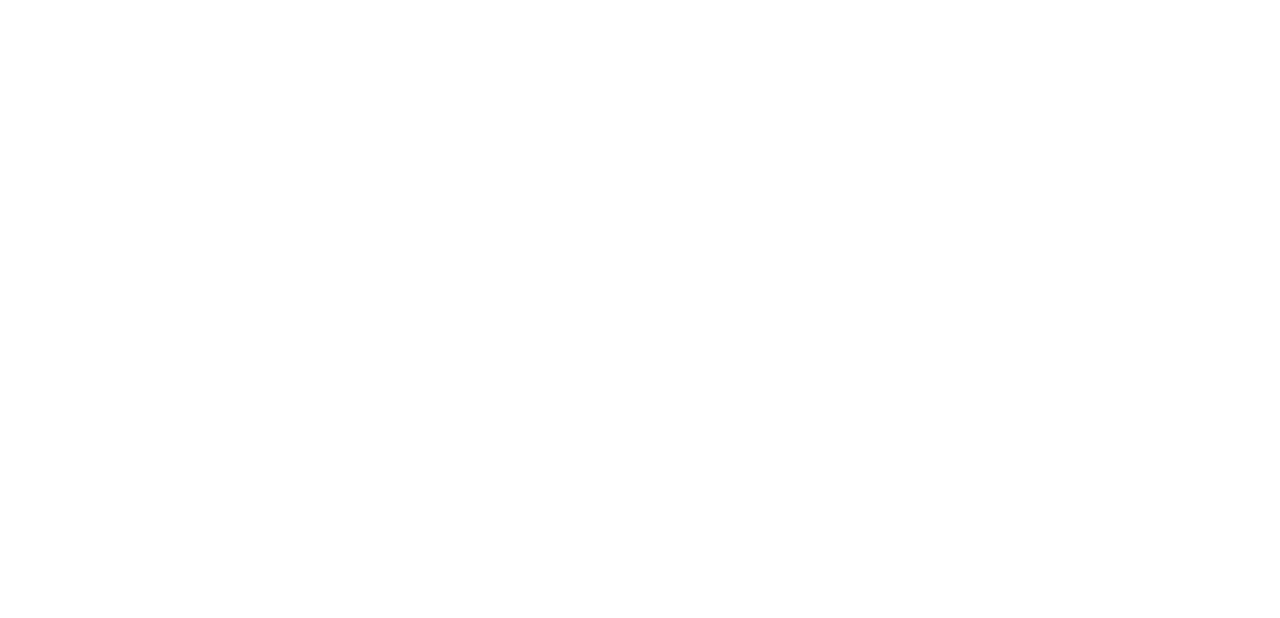
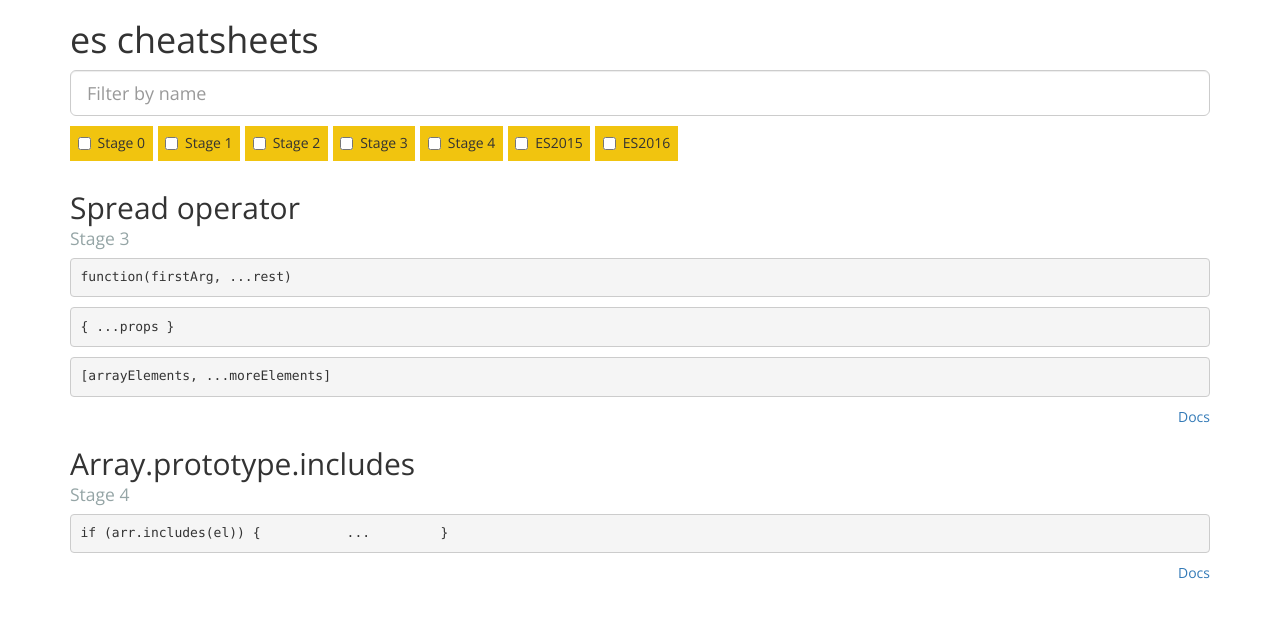
Before and after one commit to wbeard/escheatsheets, a website: page index.html in a window 1280 px wide. Drawn offline with nearby package versions, Linux system fonts and the light colour scheme; the site is published under a folder, as on GitHub Pages, so addresses that start at the root find nothing.

Commit message:
patch(bundle): bundle.js missing when trying to fetch w/ absolute path

```diff
--- a/index.html
+++ b/index.html
@@ -11,6 +11,6 @@
 </head>
 <body>
   <div id="app"></div>
-  <script src="/static/bundle.js"></script>
+  <script src="./static/bundle.js"></script>
 </body>
 </html>
```
